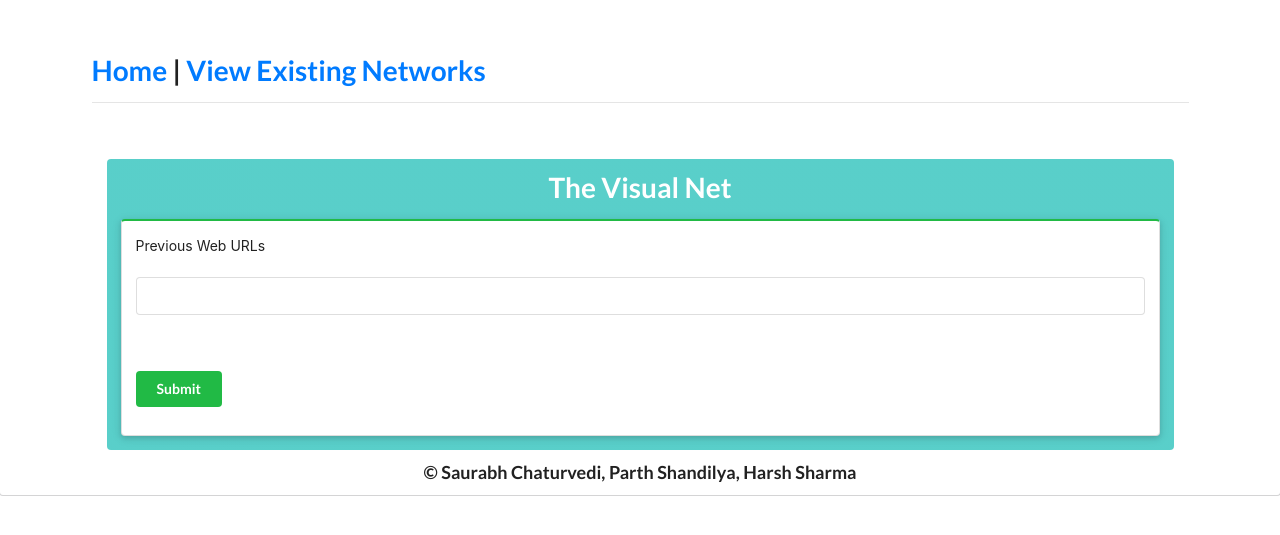
After one commit to schedutron/visualnet, a Flask app: page /existing in a window 1280 px wide. The commit adds this page. Shown: the top 535 px of the page. Run offline with Flask 2, Linux system fonts and the light colour scheme; data that the repository does not hold is empty; some libraries are stand-ins or nearby versions.

Commit message:
Added Existing links graphs

```diff
--- a/app/routes.py
+++ b/app/routes.py
@@ -4,6 +4,7 @@ from subprocess import check_call, Popen, call
 import re, os, sys
 
 from app import app
+from app import db
 from app.spider.spider import spider_func
 from app.spider.sprank import sprank_func
 from app.spider.spjson import spjson_func
@@ -54,3 +55,19 @@ def index():
         return render_template('index.html', error=error, result=False)
     else:
         return render_template('index.html', result=False)
+
+@app.route('/existing', methods=['GET', 'POST'])
+def view_existing():
+    web_urls = [row[0].split('/')[2] for row in db.session.execute(
+            'SELECT url from webs'
+        ).fetchall()]
+
+    if request.method == 'GET':
+        return render_template('existing.html', web_urls=web_urls)
+
+    elif request.method == 'POST':
+        link = request.form["link"]
+        return render_template('existing.html', web_urls=web_urls, graph_show=True, file_path=link)
+
+    else:
+        return render_template('existing.html', web_urls=web_urls)
--- a/app/static/spider.js
+++ b/app/static/spider.js
@@ -1,7 +1,7 @@
 spiderJson = {"nodes":[
 {"weight":1,"rank":0.0, "id":1, "url":"https://www.lnmiit.ac.in"},
-{"weight":90,"rank":18.48310257080566, "id":7, "url":"https://www.lnmiit.ac.in/Admissions/ugadmissions/howtoreach.html"},
-{"weight":90,"rank":19.0, "id":9, "url":"https://www.lnmiit.ac.in/LogIn.aspx"}],
+{"weight":92,"rank":18.44426750870534, "id":7, "url":"https://www.lnmiit.ac.in/Admissions/ugadmissions/howtoreach.html"},
+{"weight":92,"rank":19.0, "id":9, "url":"https://www.lnmiit.ac.in/LogIn.aspx"}],
 "links":[
 {"source":0,"target":1,"value":3},
 {"source":2,"target":2,"value":3},
--- a/app/templates/base.html
+++ b/app/templates/base.html
@@ -18,7 +18,11 @@
         </script>
         <div class="ui container">
         <div class="ui basic segment"></div>
-        <h1 class="ui header"><a href="/index">Home</a></h1>
+        <h1 class="ui header">
+          <a href="/index">Home</a>
+          <a> | </a>
+          <a href="/existing">View Existing Networks</a>
+        </h1>
         <hr>
         <div class="ui basic segment"></div>
         {% block content %}{% endblock %}
--- /dev/null
+++ b/app/templates/existing.html
@@ -0,0 +1,34 @@
+{% extends "base.html" %}
+
+{% block content %}
+<div class="ui container">
+    <div class="ui tertiary teal inverted segment">
+        <h1 class="ui center aligned header">The Visual Net</h1>
+        <div class="ui raised green segment">
+            <form class="ui form" action="/existing" method="post">
+                <label>Previous Web URLs</label>
+                {% for link in web_urls %}
+                    <li>{{link}}</li>
+                {% endfor %}
+                <p><input id="link" name="link" required/></p>
+                <div class="ui basic segment"></div>
+                <p><input type="submit" id="submit" class="ui submit green button" value="Submit"/></p>
+            </form>
+        </div>
+
+        {% if graph_show %}
+        <div class="ui inverted segment">
+            <script src="http://unpkg.com/3d-force-graph"></script>
+            <script src="/static/{{file_path}}.spiderFull.js"></script>
+            <link type="text/css" rel="stylesheet" href="/static/style.css"/>
+            <script type="text/javascript">
+                document.write("<h3>No of nodes: " + spiderJsonFull.nodes.length +"</h3>");
+                document.write("<h3>No of links: " + spiderJsonFull.links.length +"</h3>");
+            </script>
+            <div id="3d-graph"></div>
+            <script type="text/javascript" src="/static/force_3d.js"></script>
+        </div>
+        {% endif %}
+    </div>
+</div>
+{% endblock %}
```
